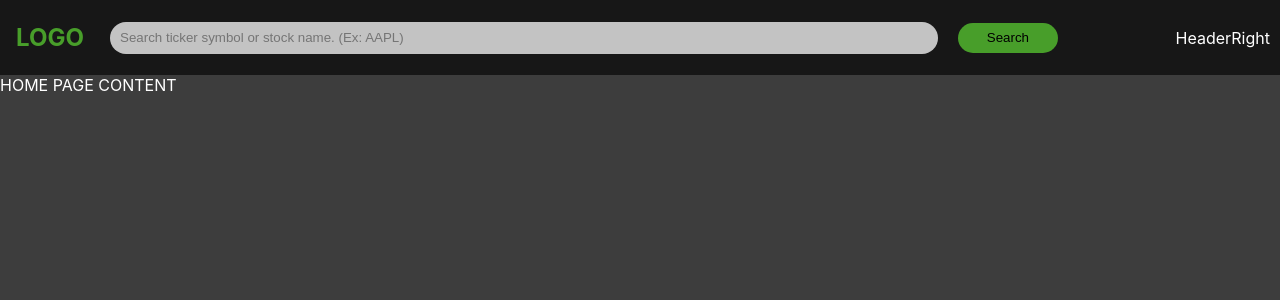
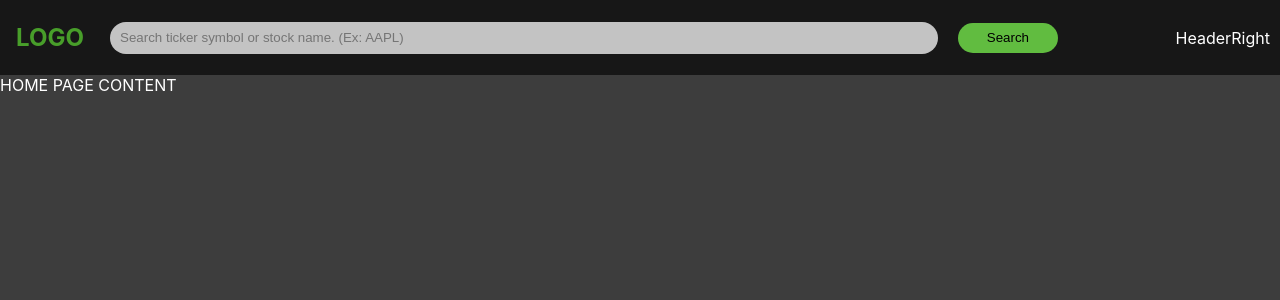
Before and after one commit to Oliver343/stock-analysis, a React (Create React App) app: page / in a window 1280 px wide. In both pictures the pointer is over the button "Search". Shown: the top 300 px of the page. Built offline with nearby package versions, Linux system fonts and the light colour scheme.

Commit message:
Added hover style to buttonMain

```diff
--- a/src/App.css
+++ b/src/App.css
@@ -51,6 +51,10 @@
   width: 100px;
 }
 
+.buttonMain:hover {
+  background-color: #61bc40;
+}
+
 .logo {
   color: #489E2A;
   width: 100px;
```
